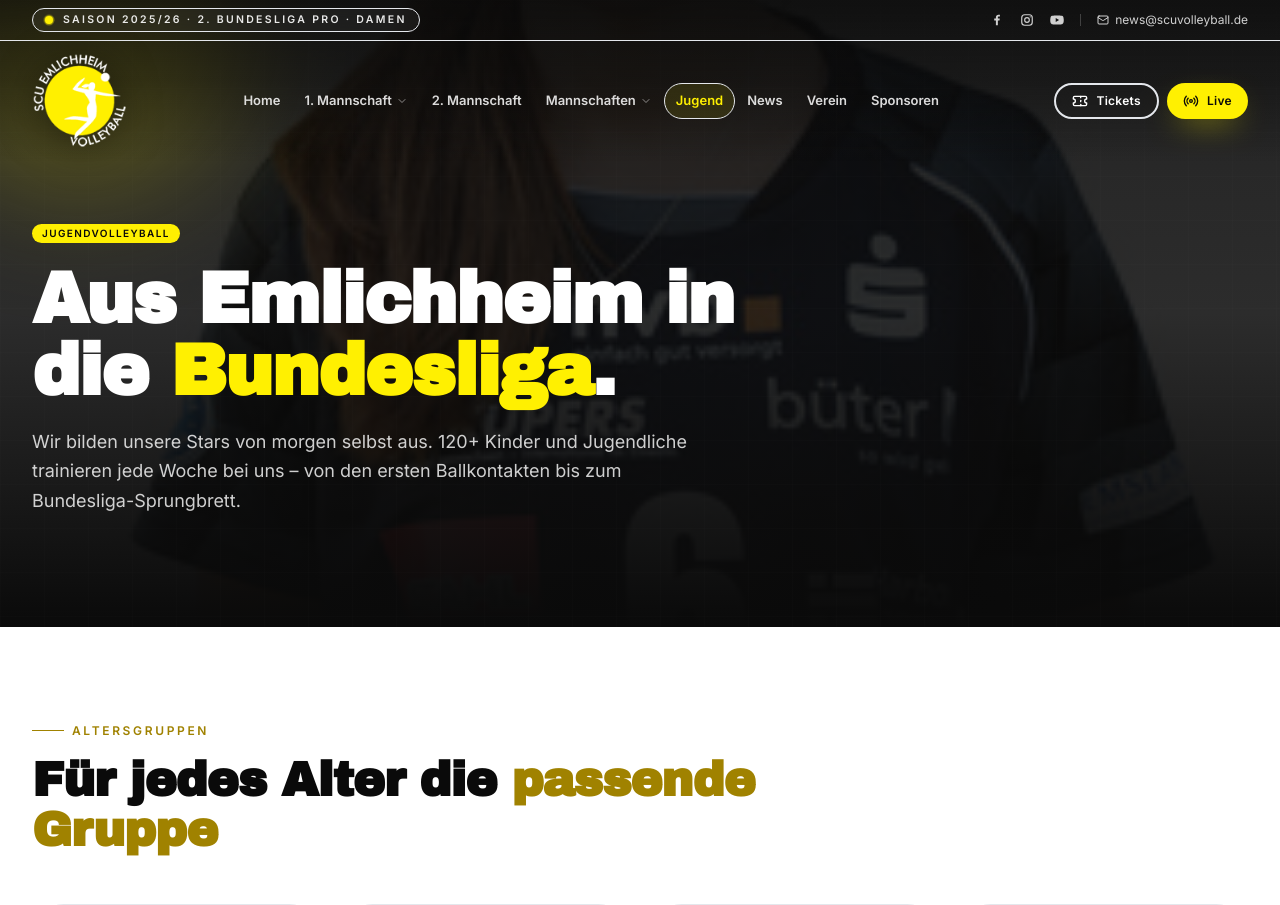
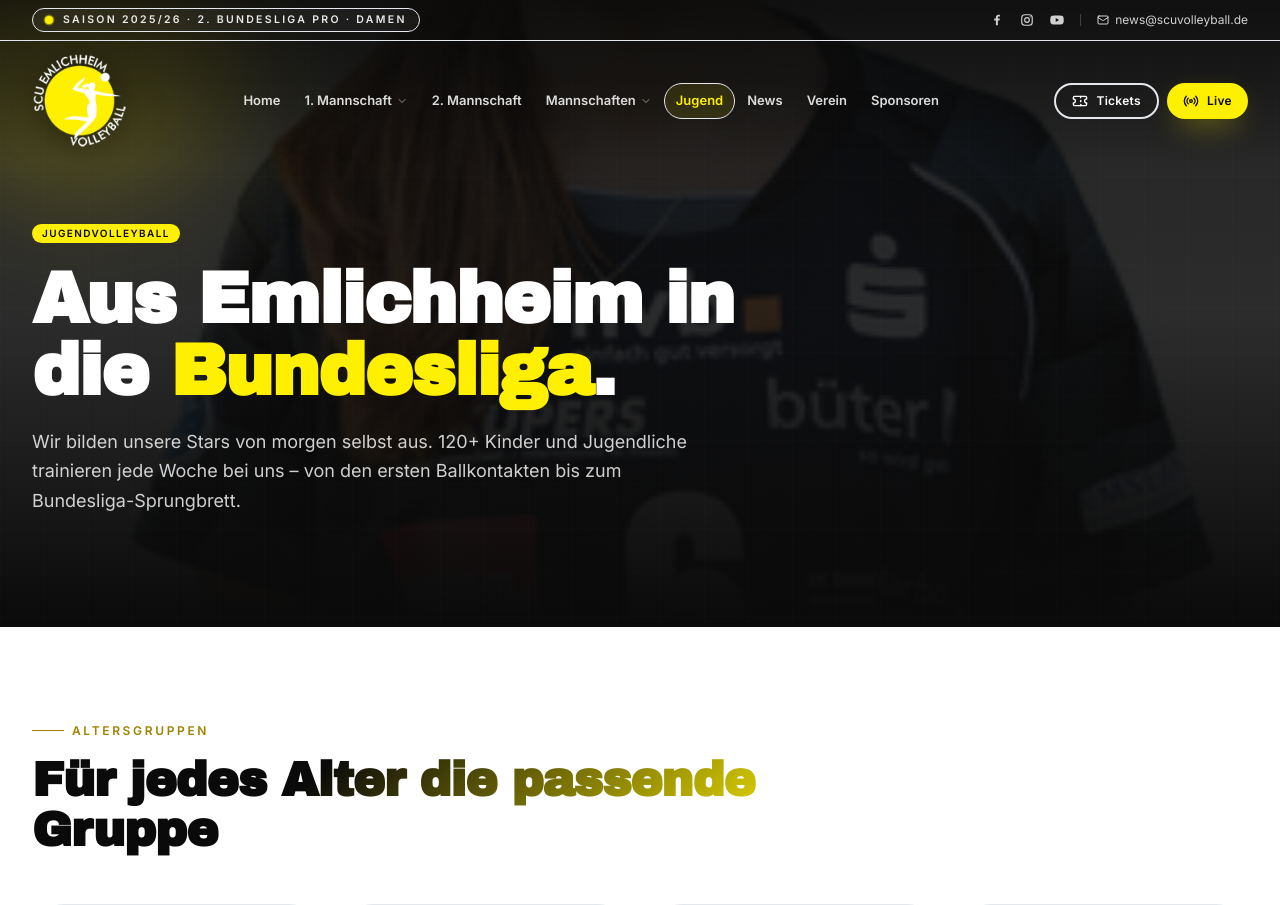
Before and after one commit to wiggerink/scu-volleyball, a Next.js app: page /jugend in a window 1280 px wide. Shown: the top 905 px of the page. Built offline with nearby package versions, Linux system fonts and the light colour scheme.

Commit message:
Ueberschriften mit schwarz-gelb Farbverlauf (135deg)
Ersetzt das Olive/Amber-Gold durch einen eleganten Gradient
Schwarz -> SCU-Gelb fuer Abschnitts-Ueberschriften. Inspiriert
von web-n-search.de. Tone "light" nutzt Weiss -> Gelb fuer
dunkle Sections.

```diff
--- a/src/app/globals.css
+++ b/src/app/globals.css
@@ -139,6 +139,20 @@ section[class*="from-white"] .text-scu-yellow {
   color: var(--color-scu-yellow-ink);
 }
 
+/* Gradient headings: deep brand color flowing into SCU-yellow.
+   Inner .text-scu-yellow spans inherit via -webkit-text-fill-color: transparent. */
+.heading-gradient {
+  background-image: linear-gradient(135deg, var(--grad-from, var(--color-scu-black)) 0%, var(--color-scu-black) 35%, var(--color-scu-yellow) 100%);
+  -webkit-background-clip: text;
+  background-clip: text;
+  -webkit-text-fill-color: transparent;
+  color: transparent;
+}
+.heading-gradient--light {
+  --grad-from: #ffffff;
+  background-image: linear-gradient(135deg, #ffffff 0%, #ffffff 35%, var(--color-scu-yellow) 100%);
+}
+
 /* Keep bright yellow on dark cards/panels nested inside a light section. */
 section.bg-white .bg-scu-black .text-scu-yellow,
 section.bg-white .bg-scu-gray-900 .text-scu-yellow,
--- a/src/components/ui/section-heading.tsx
+++ b/src/components/ui/section-heading.tsx
@@ -50,7 +50,8 @@ export function SectionHeading({
         transition={{ duration: 0.6, delay: 0.05 }}
         className={cn(
           "font-display text-3xl sm:text-4xl lg:text-5xl font-black leading-[1.05]",
-          tone === "dark" ? "text-scu-black" : "text-white",
+          "heading-gradient",
+          tone === "light" && "heading-gradient--light",
         )}
       >
         {title}
```
